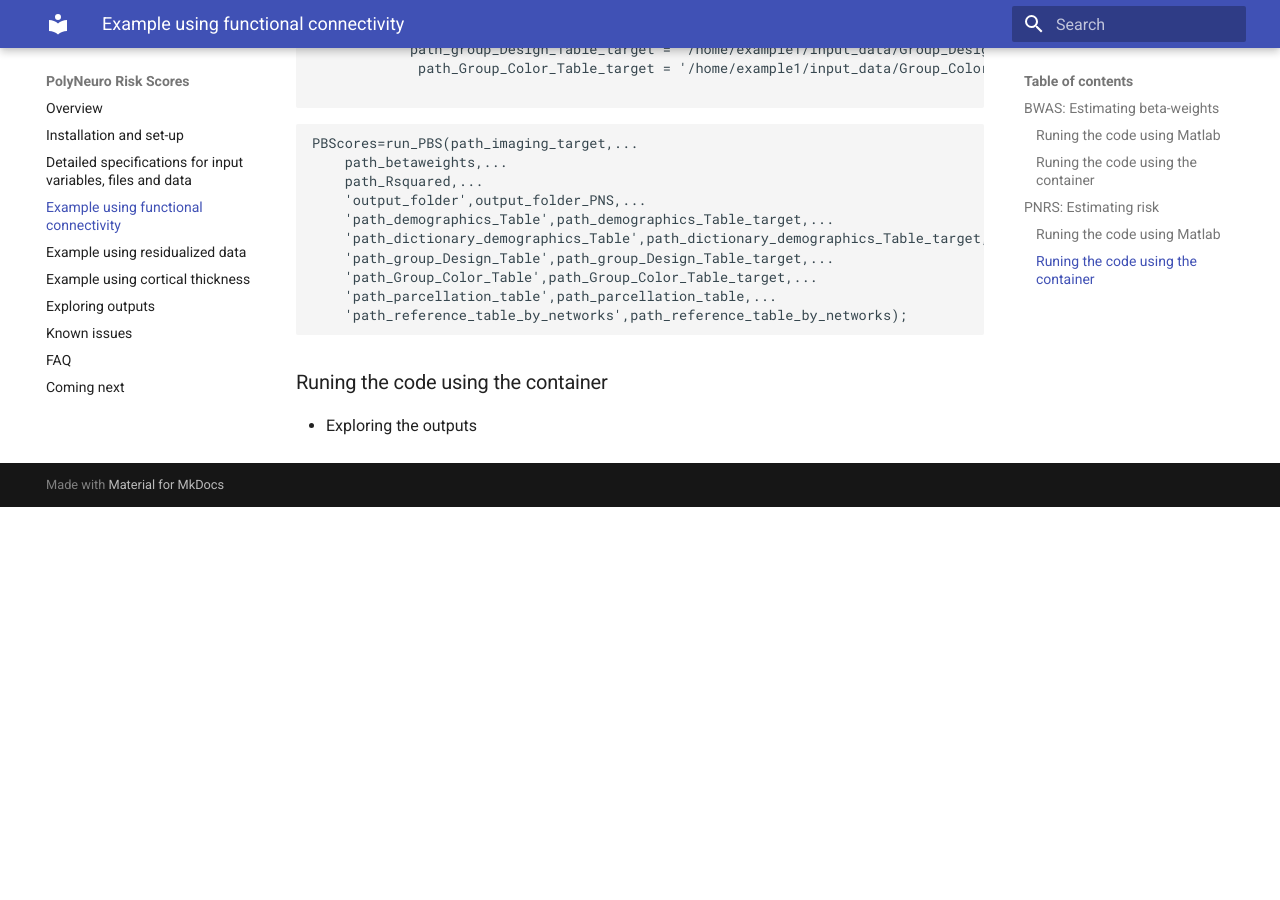
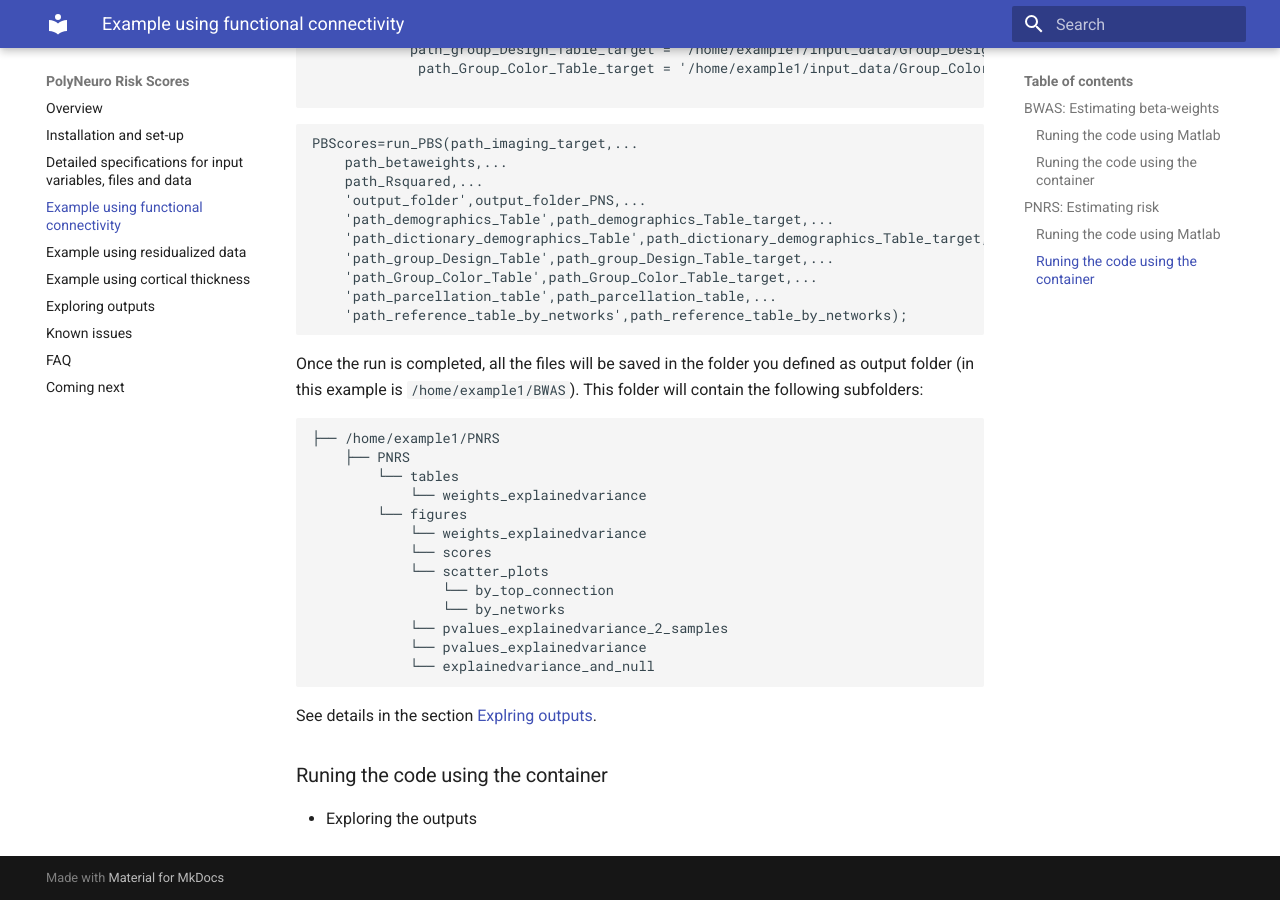
Before and after one commit to omiranda/polyneuro_risk_score, an MkDocs documentation site: the page built from docs/basic_example.md, in a window 1280 px wide and 900 px high, scrolled down 2341 px. Built offline with MkDocs 1.6.1 and Material for MkDocs 9.7.7, drawn with Linux system fonts in a browser that asks for light colours; formulas are drawn with MathJax 3; old or Windows-style settings are respelled for this version of MkDocs; before the commit the page ends 2848 px from its top, so only the background shows below that; some of the changed text lies outside the part shown.

Commit message:
Update basic_example.md

````diff
--- a/docs/basic_example.md
+++ b/docs/basic_example.md
@@ -49,8 +49,8 @@ run_CWAS (path_imaging_reference,...
 Once the run is completed, all the files will be saved in the folder you defined as output folder (in this example is `/home/example1/BWAS`). This folder will contain the following subfolders:
 
 ```markdown
-├── BWAS
-    ├── case2_yes_covariates_g1
+├── /home/example1/BWAS
+    ├── BWAS
         └── tables
         ├── figures
             └── weights_explainedvariance
@@ -61,7 +61,7 @@ Once the run is completed, all the files will be saved in the folder you defined
             └── manhattan_plots
         └── ciftis
 ```
-See details in the section [Explring outputs](./exploring_outputs.md)
+See details in the section [Explring outputs](./exploring_outputs.md).
 
 
 Bonus: Consider re-runing the code using the following model `model='lutein_PCA1 ~ brain_feature+Diet+betacarotene_PCA1+1`, *i.e.*, adding the intersect and controlling for the variables *Diet* and *betacarotene_PCA1*.
@@ -102,5 +102,25 @@ PBScores=run_PBS(path_imaging_target,...
     'path_parcellation_table',path_parcellation_table,...
     'path_reference_table_by_networks',path_reference_table_by_networks);
 ```
+
+Once the run is completed, all the files will be saved in the folder you defined as output folder (in this example is `/home/example1/BWAS`). This folder will contain the following subfolders:
+
+```markdown
+├── /home/example1/PNRS
+    ├── PNRS
+        └── tables
+            └── weights_explainedvariance
+        └── figures
+            └── weights_explainedvariance
+            └── scores
+            └── scatter_plots
+                └── by_top_connection
+                └── by_networks
+            └── pvalues_explainedvariance_2_samples
+            └── pvalues_explainedvariance
+            └── explainedvariance_and_null
+```
+See details in the section [Explring outputs](./exploring_outputs.md).
+
 ### Runing the code using the container
 - Exploring the outputs
````
